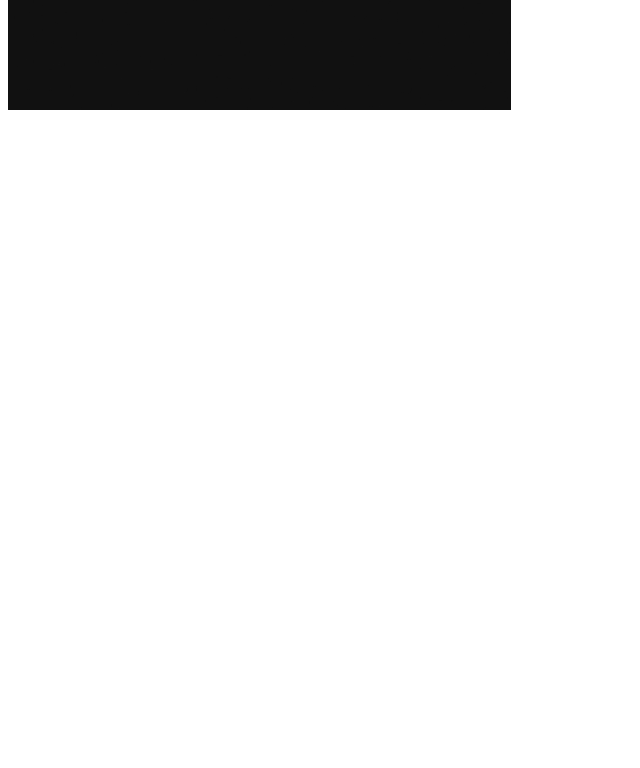
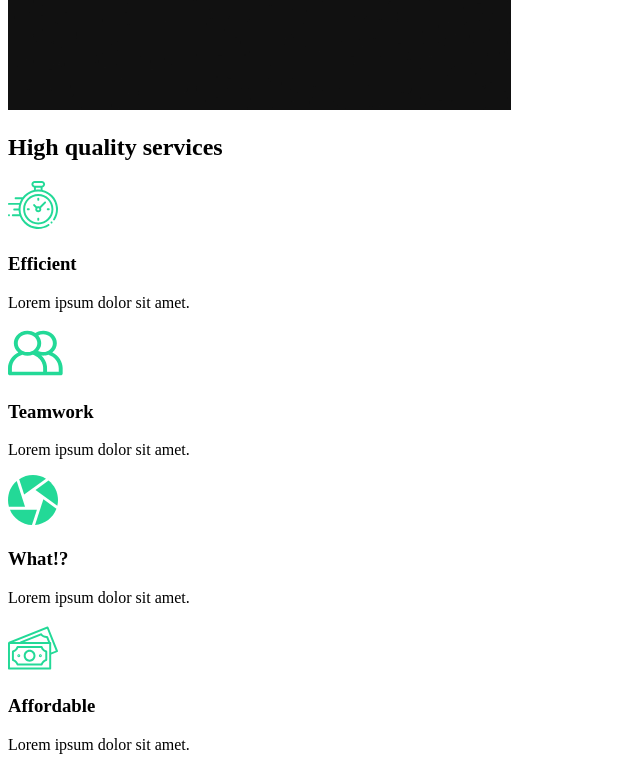
Before and after one commit to etnomiur123/React-Portfolio-Project, a React (Create React App) app: page / in a window 1280 px wide. Shown: the part 860-1628 px from the top of the page, without its empty margins (0-640 px from the left). Before the commit the page ends 982 px from the top, so only its background shows below. Built offline with nearby package versions, Linux system fonts and the light colour scheme.

Commit message:
Services

```diff
--- /dev/null
+++ b/src/components/ServicesSection.js
@@ -0,0 +1,52 @@
+import React from "react";
+import home2 from '../img/home2.png'
+import clock from '../img/clock.svg';
+import diaphragm from '../img/diaphragm.svg'
+import money from '../img/money.svg'
+import teamwork from '../img/teamwork.svg'
+
+
+const ServicesSection = () => {
+  return (
+    <div className="services">
+      <div className="description">
+        <h2>High <span>quality</span> services</h2>
+        <div className="cards">
+          <div className="card">
+            <div className="icon">
+              <img src={clock} alt="clock"/>
+              <h3>Efficient</h3>
+              <p>Lorem ipsum dolor sit amet.</p>
+            </div>
+          </div>
+          <div className="card">
+            <div className="icon">
+              <img src={teamwork} alt="teamwork"/>
+              <h3>Teamwork</h3>
+              <p>Lorem ipsum dolor sit amet.</p>
+            </div>
+          </div>
+          <div className="card">
+            <div className="icon">
+              <img src={diaphragm} alt="diaphragm"/>
+              <h3>What!?</h3>
+              <p>Lorem ipsum dolor sit amet.</p>
+            </div>
+          </div>
+          <div className="card">
+            <div className="icon">
+              <img src={money} alt="money"/>
+              <h3>Affordable</h3>
+              <p>Lorem ipsum dolor sit amet.</p>
+            </div>
+          </div>
+        </div>
+      </div>
+      <div className="image">
+          <img src={home2} alt="camera"/>
+      </div>
+    </div>
+  );
+};
+
+export default ServicesSection;
--- a/src/pages/AboutUs.js
+++ b/src/pages/AboutUs.js
@@ -1,10 +1,12 @@
 import React from 'react';
 import AboutSection from "../components/AboutSection";
+import ServicesSection from "../components/ServicesSection";
 
 const AboutUs = () => {
   return (
     <div>
       <AboutSection />
+      <ServicesSection />
     </div>
   );
 };
```
